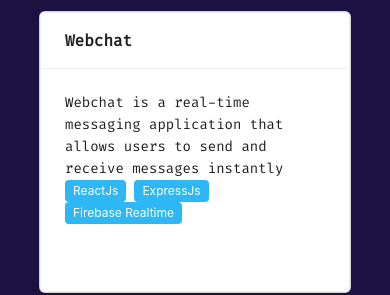
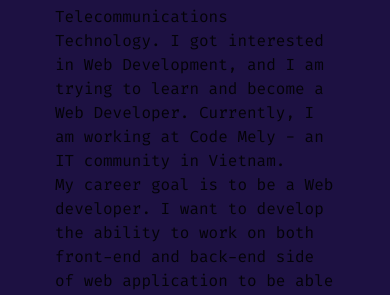
Before and after one commit to XuanLongNg/portfolio, a React (Create React App) app: page / in a window 390 px wide. Shown: the part 1690-1985 px from the top of the page. Built offline with nearby package versions, Linux system fonts and the light colour scheme.

Commit message:
fix responsive

```diff
--- a/src/container/homePage/aboutMe/style.js
+++ b/src/container/homePage/aboutMe/style.js
@@ -14,8 +14,9 @@
     }
   }
   .container-content {
+    padding: 3em 0;
     .content {
-      width: 50%;
+      width: 60%;
       display: flex;
       flex-direction: column;
       justify-content: end;
@@ -25,7 +26,7 @@
       }
     }
     .card-image {
-      width: 50%;
+      width: 40%;
       height: 300px;
       display: flex;
       flex-direction: row-reverse;
@@ -46,10 +47,20 @@
     }
   }
   @media screen and (min-width: 768px) and (max-width: 1024px) {
-    height: 60vh;
+    height: auto;
+    .container-title {
+      .title-divider {
+        margin-bottom: 50px;
+      }
+    }
   }
   @media screen and (max-width: 767px) {
     height: auto;
+    .container-title {
+      .title-divider {
+        margin-bottom: 50px;
+      }
+    }
     .container-content {
       display: block;
       .card-image {
--- a/src/container/homePage/home/styles.js
+++ b/src/container/homePage/home/styles.js
@@ -52,13 +52,14 @@
     }
   }
   @media screen and (min-width: 768px) and (max-width: 1024px) {
-    height: 70vh;
+    height: auto;
   }
   @media screen and (max-width: 767px) {
-    height: 70vh;
+    height: auto;
     .content {
       width: 100%;
       padding: 10%;
+      margin-top: 150px;
     }
     .card-image,
     .avatar {
--- a/src/container/homePage/project/Project.jsx
+++ b/src/container/homePage/project/Project.jsx
@@ -50,11 +50,16 @@
           >
             <a className="card" href={item.link}>
               <Card title={item.title}>
-                {item.description}
-                <br />
-                {item.technical.map((item) => {
-                  return <Tag color="#2db7f5">{item}</Tag>;
-                })}
+                <p className="description">{item.description}</p>
+                <div className="tag-icon">
+                  {item.technical.map((item) => {
+                    return (
+                      <Tag className="tag-name" color="#2db7f5">
+                        {item}
+                      </Tag>
+                    );
+                  })}
+                </div>
               </Card>
             </a>
           </List.Item>
--- a/src/container/homePage/project/style.js
+++ b/src/container/homePage/project/style.js
@@ -18,6 +18,16 @@
         text-decoration: none;
         .ant-card {
           height: 20em;
+        }
+        .description {
+          overflow: hidden;
+          max-height: 9em;
+          margin-bottom: 0.5em;
+        }
+        .tag-icon {
+          .tag-name {
+            margin: 2px;
+          }
         }
       }
       /* height: 3em; */
```
